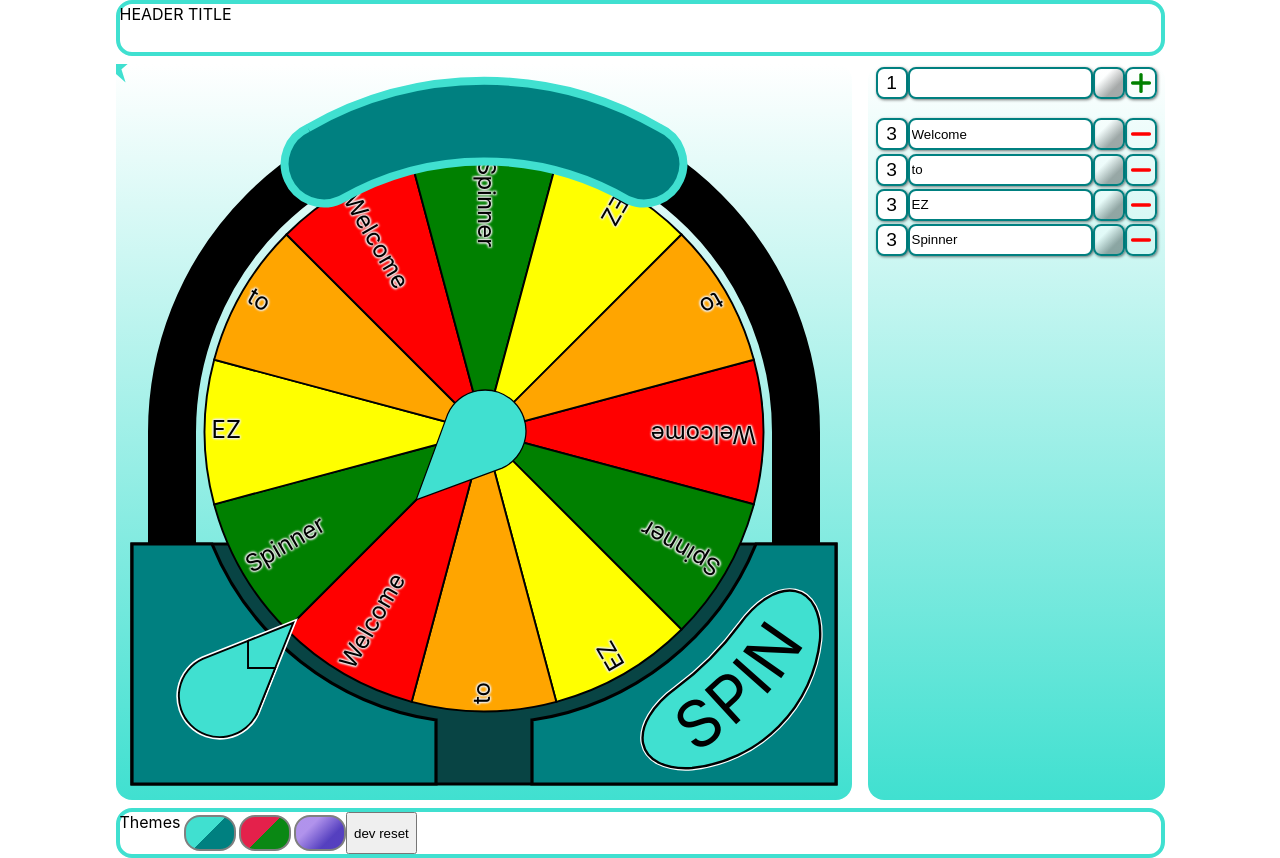
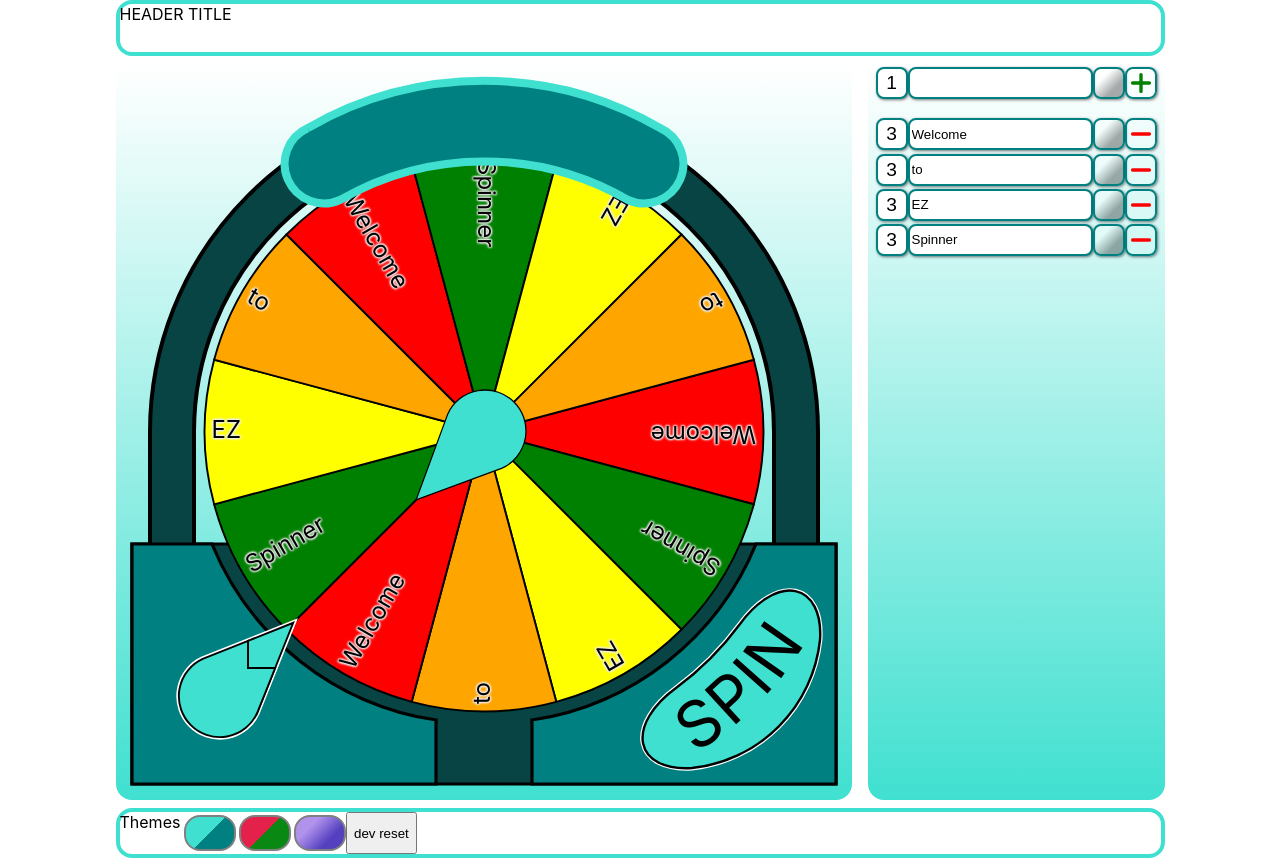
Before and after one commit to z-eric/EZ_Wheel, a React (Create React App) app in the folder spinner-wheel/: page / in a window 1280 px wide. Built offline with nearby package versions, Linux system fonts and the light colour scheme.

Commit message:
winner display changes

```diff
--- a/spinner-wheel/src/components/LabelItem.tsx
+++ b/spinner-wheel/src/components/LabelItem.tsx
@@ -51,6 +51,7 @@ const LabelItem = ({ wheelOption, index, handleLabel, handleWeight, handleColor,
       margin: '0.2rem 0.5rem 0',
     }}>
       <input id={`weight${index}`}
+        maxLength={2}
         value={weightInput === '0' ? '' : weightInput}
         onChange={changeWeight}
         onBlur={clearInvalidWeight}
@@ -63,6 +64,7 @@ const LabelItem = ({ wheelOption, index, handleLabel, handleWeight, handleColor,
         }}
       />
       <input id={`label${index}`}
+        maxLength={20}
         value={wheelOption.label}
         onChange={(e) => handleLabel(e.target.value, index)}
         onKeyDown={enterKeyPress}
--- a/spinner-wheel/src/components/LabelPanel.tsx
+++ b/spinner-wheel/src/components/LabelPanel.tsx
@@ -21,6 +21,12 @@ const LabelPanel = memo(() => {
     left: 0,
   })
 
+  /** Handlers use an index to know what elements are making the call.
+   * Because option inputs are generated through array.map() they have indices >= 0.
+   * Therefore we can use the index -1 as a flag for an event coming from the new item input.
+   * This is necessary because the new item is held in local state limbo until finalized
+   * whereas the other ones are updating the context live.
+   */
   const handleShowColorPicker = (event: MouseEvent<HTMLDivElement>, index: number) => {
     let top = event.clientY;
     let left = event.clientX;
--- a/spinner-wheel/src/components/MainPanel.tsx
+++ b/spinner-wheel/src/components/MainPanel.tsx
@@ -1,4 +1,4 @@
-import { useContext, useEffect, useRef, useState } from 'react';
+import { ReactElement, useContext, useEffect, useRef, useState } from 'react';
 import WheelSpinner, { WheelSpinRef } from './WheelSpinner';
 import LabelPanel from './LabelPanel';
 import { WheelContext } from '../contexts/WheelContext';
@@ -32,6 +32,37 @@ const MainPanel = () => {
   }, [wheelContext.data])
 
   const spinRef = useRef<WheelSpinRef>(null);
+
+  const starGenerator = (num: number) => {
+    let stars: ReactElement[] = [];
+    for (let i = 0; i < num; i++){
+      stars.push(
+        <path
+          key={i}
+          fill='var(--primary)' style={{ translate: '0 -0.75px' }}
+          d='M 0 0
+          L .6 1.9
+          L -.9 .6
+          L .9 .6
+          L -.6 1.9
+          Z'>
+          <animateTransform
+            type='rotate'
+            attributeName='transform'
+            attributeType='XML'
+            from='0 0 .84'
+            to='360 0 .84'
+            dur={`${Math.random() + 1}s`}
+            repeatCount='indefinite'
+          />
+          <animateMotion dur='5s' repeatCount='indefinite' rotate='auto' begin={`${i*0.2}s`}>
+            <mpath href='#winnerArch'/>
+          </animateMotion>
+        </path>
+      )
+    }
+    return stars
+  }
 
   return (
     <>
@@ -85,7 +116,13 @@ const MainPanel = () => {
               L 3.5 23
               A 19.5 19.5 0 0 1 42.5 23
               L 42.5 35'/>
-            <path  // Star
+            <path fill='none' stroke='var(--background)' strokeWidth='2.5'
+              d='M 3.5 35
+              L 3.5 23
+              A 19.5 19.5 0 0 1 42.5 23
+              L 42.5 35'/>
+            {showWinner && starGenerator(25)}
+            {/* {showWinner && <path  // Star
               fill='var(--primary)' style={{ translate: '0 -0.75px' }}
               d='M 0 0
               L .6 1.9
@@ -105,7 +142,7 @@ const MainPanel = () => {
               <animateMotion dur='5s' repeatCount='indefinite' rotate='auto' begin='0.5s'>
                 <mpath href='#winnerArch'/>
               </animateMotion>
-            </path>
+            </path>} */}
             {/* <path  // winner panel single arc method
               stroke='white' strokeWidth='5' strokeLinecap='round' fill='none'
               d='M 13 6
@@ -120,17 +157,14 @@ const MainPanel = () => {
               A 2 2 0 0 1 12 4'
               />
             <text  // winner text
-              fill='black'
+              className='winner-text'
+              fill='white'
               style={{
                 fontWeight: 'bold',
-                fontSize: '3',
+                fontSize: `${winningText.length < 15 ? 3 : 2}`,
                 dominantBaseline: 'central',
                 textAlign: 'center',
-                textShadow:
-                  `2px 2px 5px var(--primary),
-                  -2px -2px 5px var(--primary),
-                  2px -2px 5px var(--primary),
-                  -2px 2px 5px var(--primary)`,
+                baselineShift: '0.15',
               }}>
               <textPath href='#winnerArch' startOffset='50%' textAnchor='middle'>
                 {showWinner && winningText}
@@ -206,11 +240,8 @@ const MainPanel = () => {
                 Z'
             />
           </svg>
-          {/* <button onClick={() => spinRef.current?.startSpin()} disabled={isActive} style={{ position: 'absolute', top: 0, right: 0 }}>
-            Spin
-          </button> */}
 
-          <svg
+          <svg  // Spin button
             width='14rem' height='14rem'
             viewBox='0 0 14 14'
             style={{
@@ -219,7 +250,6 @@ const MainPanel = () => {
               bottom: '0',
               right: '0',
           }}>
-
             <path fill='none' stroke='white' strokeWidth='0.3'
               d='M 7 3
               A 2.8 5 25 0 1 12 4
@@ -229,7 +259,7 @@ const MainPanel = () => {
             />
             <path
               onClick={() => { !isActive && handleClickSpin() }}
-              fill='var(--primary)' stroke='black' strokeWidth='0.15'
+              fill={isActive ? 'var(--secondary)' : 'var(--primary)'} stroke='black' strokeWidth='0.15'
               style={{ cursor: 'pointer' }}
               d='M 7 3
               A 2.8 5 25 0 1 12 4
--- a/spinner-wheel/src/styles/main.css
+++ b/spinner-wheel/src/styles/main.css
@@ -28,6 +28,44 @@
   text-align: center;
 }
 
+.winner-text {
+  animation: 1s infinite normal text-glow;
+}
+
+@keyframes text-glow {
+  0% {
+    text-shadow: 3px 3px 6px var(--primary);
+  }
+  12% {
+    text-shadow: 0px 4px 6px var(--primary);
+  }
+
+  25% {
+    text-shadow: -3px 3px 6px var(--primary);
+  }
+  37% {
+    text-shadow: -4px 0px 6px var(--primary);
+  }
+
+  50% {
+    text-shadow: -3px -3px 6px var(--primary);
+  }
+  62% {
+    text-shadow: 0px -4px 6px var(--primary);
+  }
+
+  75% {
+    text-shadow: 3px -3px 6px var(--primary);
+  }
+  87% {
+    text-shadow: 4px 0px 6px var(--primary);
+  }
+
+  100% {
+    text-shadow: 3px 3px 6px var(--primary);
+  }
+}
+
 /* html{
   background-color: lightgray;
 } */
```
